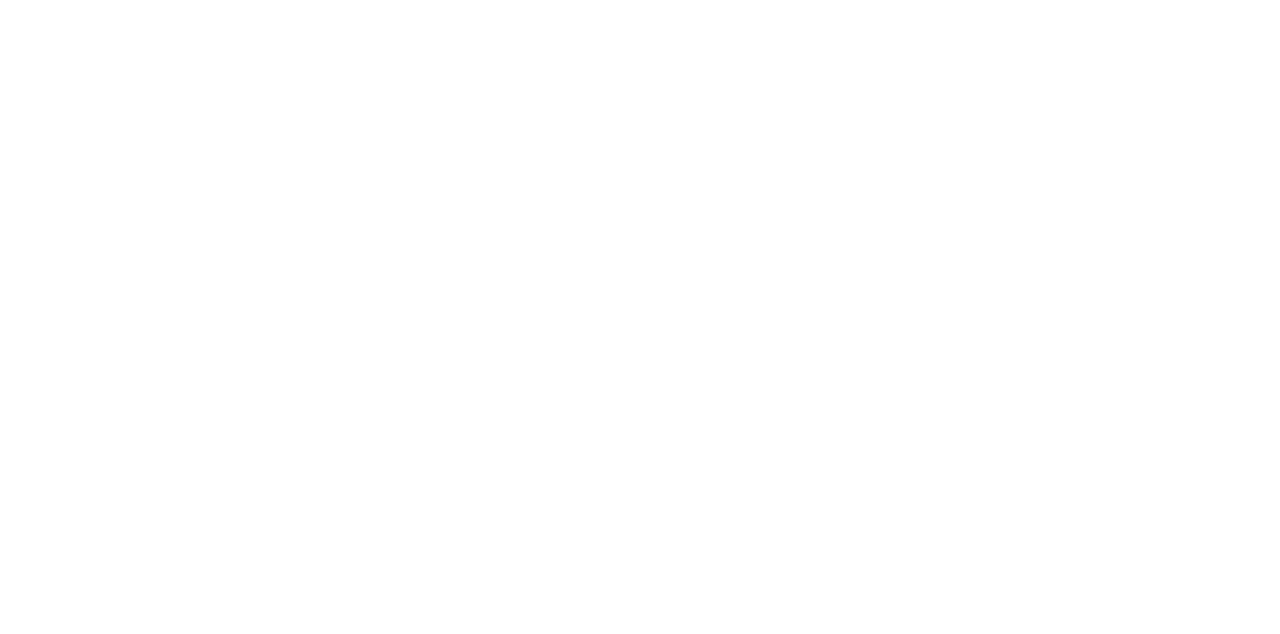
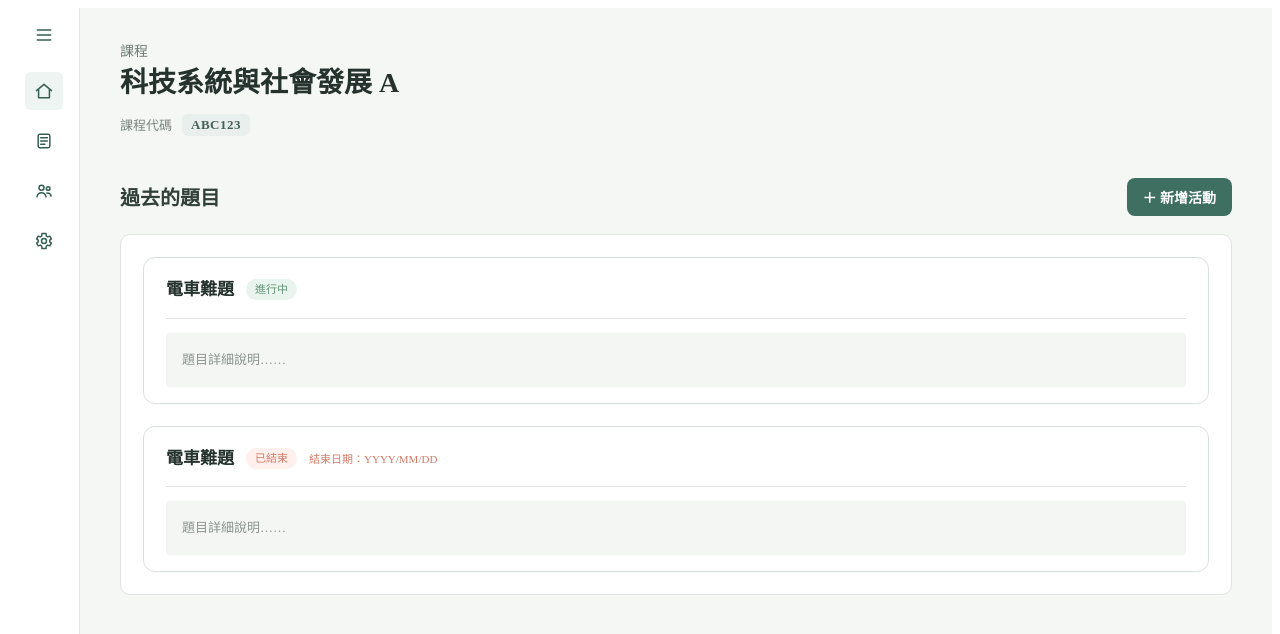
Before and after one commit to socratic-classroom-ntnu/socrates, a React (Vite) app in the folder frontend/: page /question-bank in a window 1280 px wide. Before the commit this address had no page. Shown: the top 634 px of the page. Built offline with nearby package versions, Linux system fonts and the light colour scheme; the HTML template or start-up script is replaced by a standard one.

Commit message:
feat(frontend): add question bank page

```diff
--- a/frontend/src/App.tsx
+++ b/frontend/src/App.tsx
@@ -1,6 +1,7 @@
 import { BrowserRouter, Route, Routes } from 'react-router-dom'
 import Conversation from './pages/Conversation'
 import Home from './pages/Home'
+import QuestionBank from './pages/QuestionBank'
 import Summary from './pages/Summary'
 
 export default function App() {
@@ -10,6 +11,7 @@
         <Route path="/" element={<Home />} />
         <Route path="/sessions/:sessionId" element={<Conversation />} />
         <Route path="/sessions/:sessionId/summary" element={<Summary />} />
+        <Route path="/question-bank" element={<QuestionBank />} />
       </Routes>
     </BrowserRouter>
   )
--- /dev/null
+++ b/frontend/src/pages/QuestionBank.css
@@ -0,0 +1,325 @@
+.question-bank-page {
+  width: 100%;
+  min-height: 100vh;
+
+  display: flex;
+
+  background: #f5f7f5;
+  color: #26322e;
+}
+
+.teacher-sidebar {
+  width: 72px;
+  min-height: 100vh;
+  box-sizing: border-box;
+
+  flex: none;
+
+  display: flex;
+  flex-direction: column;
+  align-items: center;
+
+  padding-top: 8px;
+
+  background: #ffffff;
+  border-right: 1px solid #e3e8e5;
+}
+
+.sidebar-menu,
+.sidebar-button {
+  width: 38px;
+  height: 38px;
+  padding: 0;
+
+  border: 0;
+  border-radius: 6px;
+
+  display: flex;
+  align-items: center;
+  justify-content: center;
+
+  background: transparent;
+  color: #355f55;
+
+  font-size: 18px;
+}
+
+.sidebar-menu {
+  margin-bottom: 18px;
+}
+
+.sidebar-nav {
+  display: flex;
+  flex-direction: column;
+  gap: 12px;
+}
+
+.sidebar-button-active {
+  background: #edf4f1;
+}
+
+.question-bank-main {
+  flex: 1;
+  min-width: 0;
+
+  padding: 32px 40px;
+  box-sizing: border-box;
+}
+
+.question-bank-main h1 {
+  margin: 0;
+}
+.question-bank-header {
+  margin-bottom: 42px;
+}
+
+.course-label {
+  margin: 0 0 4px;
+
+  color: #6f7c76;
+  font-size: 14px;
+  font-weight: 500;
+}
+
+.course-title {
+  margin: 0;
+
+  color: #26322e;
+
+  font-size: 28px;
+  font-weight: 700;
+  line-height: 1.35;
+}
+
+.course-code-row {
+  margin-top: 12px;
+
+  display: flex;
+  align-items: center;
+  gap: 10px;
+}
+
+.course-code-label {
+  color: #7b8681;
+
+  font-size: 13px;
+}
+
+.course-code {
+  padding: 3px 9px;
+
+  border-radius: 6px;
+
+  background: #e9efec;
+  color: #456157;
+
+  font-size: 13px;
+  font-weight: 600;
+
+  letter-spacing: 0.04em;
+}
+
+.question-bank-section-heading {
+  display: flex;
+  align-items: center;
+  justify-content: space-between;
+
+  margin-bottom: 18px;
+}
+
+.question-bank-section-heading h2 {
+  margin: 0;
+
+  color: #314139;
+
+  font-size: 20px;
+  font-weight: 700;
+}
+
+.add-activity-button {
+  height: 38px;
+  padding: 0 16px;
+
+  border: 0;
+  border-radius: 8px;
+
+  background: #3f6f61;
+  color: #ffffff;
+
+  font-family: inherit;
+  font-size: 14px;
+  font-weight: 600;
+
+  cursor: pointer;
+}
+.question-list-panel {
+  padding: 22px;
+
+  border: 1px solid #e0e5e2;
+  border-radius: 10px;
+
+  background: #ffffff;
+}
+
+.question-card {
+  padding: 20px 22px 16px;
+
+  border: 1px solid #d9dfdc;
+  border-radius: 12px;
+
+  background: #ffffff;
+}
+
+.question-card-header {
+  display: flex;
+  align-items: center;
+  gap: 12px;
+}
+
+.question-card-header h3 {
+  margin: 0;
+
+  color: #26322e;
+
+  font-size: 17px;
+  font-weight: 700;
+  line-height: 1.4;
+}
+
+.question-status {
+  padding: 3px 9px;
+
+  border-radius: 999px;
+
+  font-size: 11px;
+  font-weight: 500;
+  line-height: 1.4;
+  flex: none;
+  white-space: nowrap;
+}
+
+.question-status-active {
+  background: #e8f4ed;
+  color: #609276;
+}
+
+.question-card-divider {
+  height: 1px;
+
+  margin: 16px 0 14px;
+
+  background: #e1e5e3;
+}
+
+.question-description {
+  min-height: 54px;
+  box-sizing: border-box;
+
+  padding: 16px;
+
+  border-radius: 4px;
+
+  background: #f4f6f4;
+  color: #8b9490;
+
+  font-size: 13px;
+}
+.question-list-panel {
+  display: flex;
+  flex-direction: column;
+  gap: 22px;
+
+  padding: 22px;
+
+  border: 1px solid #e0e5e2;
+  border-radius: 10px;
+
+  background: #ffffff;
+}
+
+.question-status-ended {
+  background: #fff0ed;
+  color: #d27a68;
+}
+
+.question-end-date {
+  color: #d27a68;
+
+  font-size: 11px;
+  font-weight: 500;
+}
+.sidebar-menu svg,
+.sidebar-button svg {
+  width: 20px;
+  height: 20px;
+
+  fill: none;
+  stroke: currentColor;
+  stroke-width: 1.8;
+  stroke-linecap: round;
+  stroke-linejoin: round;
+}
+@media (max-width: 900px) {
+  .question-bank-main {
+    padding: 24px;
+  }
+
+  .course-title {
+    font-size: 24px;
+  }
+
+  .question-bank-section-heading {
+    gap: 16px;
+  }
+
+  .question-card-header {
+    flex-wrap: wrap;
+  }
+}
+
+@media (max-width: 640px) {
+  .teacher-sidebar {
+    width: 56px;
+  }
+
+  .sidebar-menu,
+  .sidebar-button {
+    width: 34px;
+    height: 34px;
+  }
+
+  .question-bank-main {
+    padding: 20px 14px;
+  }
+
+  .question-bank-section-heading {
+    align-items: stretch;
+    flex-direction: column;
+  }
+
+  .add-activity-button {
+    align-self: flex-start;
+  }
+
+  .question-list-panel {
+    padding: 12px;
+    gap: 14px;
+  }
+
+  .question-card {
+    padding: 16px;
+  }
+
+  .course-title {
+    font-size: 21px;
+  }
+
+  .question-card-header {
+  align-items: center;
+  row-gap: 8px;
+}
+
+  .question-end-date {
+    width: 100%;
+  }
+}
--- /dev/null
+++ b/frontend/src/pages/QuestionBank.tsx
@@ -0,0 +1,139 @@
+import './QuestionBank.css'
+
+type Question = {
+  id: number
+  title: string
+  description: string
+  status: 'active' | 'ended'
+  endDate?: string
+}
+
+const questions: Question[] = [
+  {
+    id: 1,
+    title: '電車難題',
+    description: '題目詳細說明……',
+    status: 'active',
+  },
+  {
+    id: 2,
+    title: '電車難題',
+    description: '題目詳細說明……',
+    status: 'ended',
+    endDate: 'YYYY/MM/DD',
+  },
+]
+
+export default function QuestionBank() {
+  return (
+    <main className="question-bank-page">
+      <aside className="teacher-sidebar">
+        <button type="button" className="sidebar-menu" aria-label="選單">
+          <svg viewBox="0 0 24 24" aria-hidden="true">
+            <path d="M4 6h16M4 12h16M4 18h16" />
+          </svg>
+        </button>
+
+        <nav className="sidebar-nav" aria-label="教師功能">
+          <button
+            type="button"
+            className="sidebar-button sidebar-button-active"
+            aria-label="首頁"
+          >
+            <svg viewBox="0 0 24 24" aria-hidden="true">
+              <path d="M3 11.5 12 4l9 7.5" />
+              <path d="M5.5 10.5V20h13v-9.5" />
+            </svg>
+          </button>
+
+          <button
+            type="button"
+            className="sidebar-button"
+            aria-label="題庫"
+          >
+            <svg viewBox="0 0 24 24" aria-hidden="true">
+              <rect x="5" y="4" width="14" height="16" rx="2" />
+              <path d="M8 8h8M8 12h8M8 16h5" />
+            </svg>
+          </button>
+
+          <button
+            type="button"
+            className="sidebar-button"
+            aria-label="成員"
+          >
+            <svg viewBox="0 0 24 24" aria-hidden="true">
+              <circle cx="9" cy="8" r="3" />
+              <path d="M3.5 19c.6-3.2 2.4-5 5.5-5s4.9 1.8 5.5 5" />
+              <circle cx="17" cy="9" r="2.2" />
+              <path d="M15.5 14.5c2.8-.2 4.5 1.2 5 3.5" />
+            </svg>
+          </button>
+
+          <button
+            type="button"
+            className="sidebar-button"
+            aria-label="設定"
+          >
+            <svg viewBox="0 0 24 24" aria-hidden="true">
+              <circle cx="12" cy="12" r="3" />
+              <path d="M19 12a7 7 0 0 0-.1-1l2-1.5-2-3.4-2.4 1a7 7 0 0 0-1.7-1L14.5 3h-5l-.3 3.1a7 7 0 0 0-1.7 1l-2.4-1-2 3.4 2 1.5a7 7 0 0 0 0 2l-2 1.5 2 3.4 2.4-1a7 7 0 0 0 1.7 1l.3 3.1h5l.3-3.1a7 7 0 0 0 1.7-1l2.4 1 2-3.4-2-1.5a7 7 0 0 0 .1-1Z" />
+            </svg>
+          </button>
+        </nav>
+      </aside>
+      <section className="question-bank-main">
+      <div className="question-bank-header">
+          <div>
+          <p className="course-label">課程</p>
+          <h1 className="course-title">科技系統與社會發展 A</h1>
+
+          <div className="course-code-row">
+              <span className="course-code-label">課程代碼</span>
+              <span className="course-code">ABC123</span>
+          </div>
+          </div>
+      </div>
+
+      <div className="question-bank-section-heading">
+          <h2>過去的題目</h2>
+
+          <button type="button" className="add-activity-button">
+          ＋ 新增活動
+          </button>
+      </div>
+      <div className="question-list-panel">
+          {questions.map((question) => (
+            <article className="question-card" key={question.id}>
+              <div className="question-card-header">
+                <h3>{question.title}</h3>
+
+                <span
+                  className={`question-status ${
+                    question.status === 'active'
+                      ? 'question-status-active'
+                      : 'question-status-ended'
+                  }`}
+                >
+                  {question.status === 'active' ? '進行中' : '已結束'}
+                </span>
+
+                {question.status === 'ended' && question.endDate && (
+                  <span className="question-end-date">
+                    結束日期：{question.endDate}
+                  </span>
+                )}
+              </div>
+
+              <div className="question-card-divider" />
+
+              <div className="question-description">
+                {question.description}
+              </div>
+            </article>
+          ))}
+      </div>
+      </section>
+    </main>
+  )
+}
--- /dev/null
+++ b/frontend/src/vite-env.d.ts
@@ -0,0 +1 @@
+/// <reference types="vite/client" />
```
